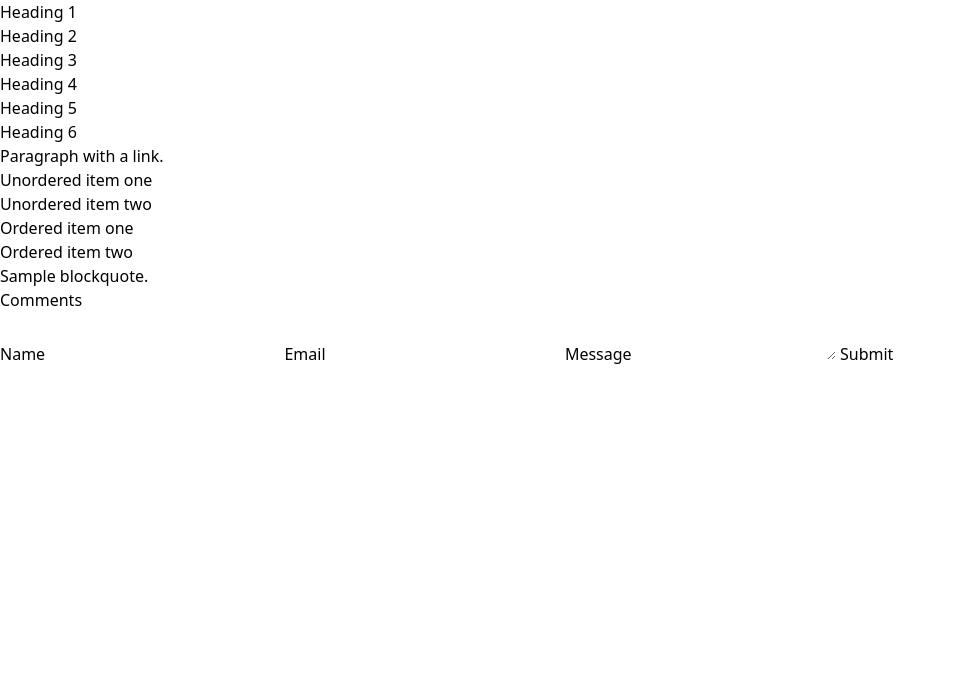
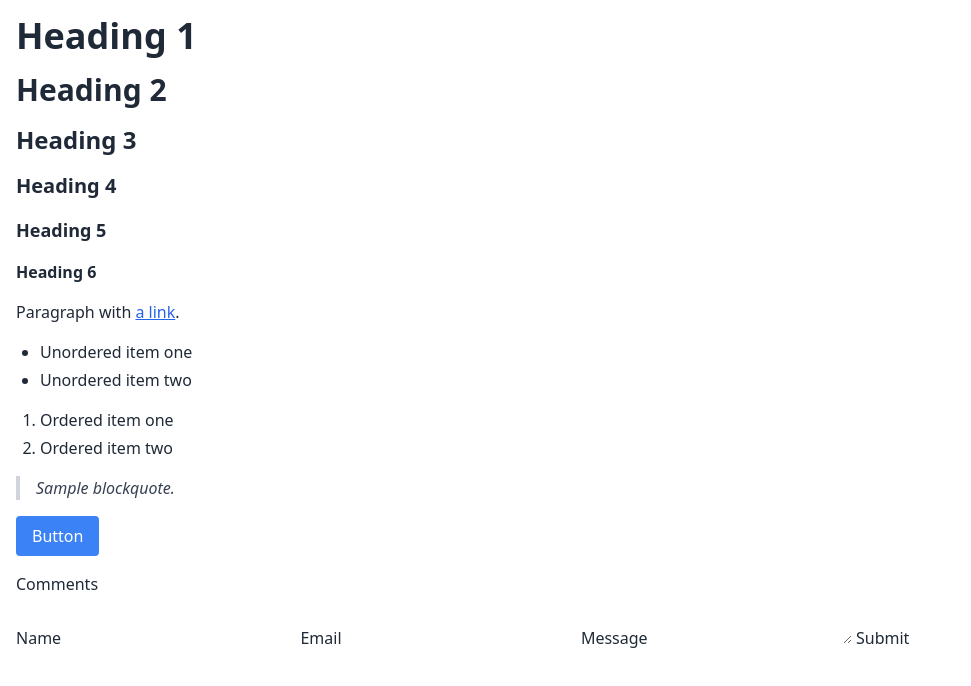
Before and after one commit to pezzos/marko-cms, an Eleventy site: page src/styleguide/index.njk in a window 1280 px wide. Shown: the whole page, without its empty margins (0-971 px from the left). Built offline with nearby package versions, Linux system fonts and the light colour scheme; Eleventy itself is replaced by a stand-in of ours; files that its build step writes are made by us from their sources; what posthtml would draw is missing.

Commit message:
feat(styleguide): document base typography
Add a dedicated style guide page that showcases headings, text elements, lists, blockquotes, and a button with Tailwind utility classes for a consistent typographic baseline.

```diff
--- a/src/styleguide/index.njk
+++ b/src/styleguide/index.njk
@@ -10,23 +10,24 @@ comments: true
     <link rel="stylesheet" href="/assets/main.css">
     <link rel="alternate" type="application/rss+xml" href="/feed.xml">
   </head>
-  <body>
-    <h1>Heading 1</h1>
-    <h2>Heading 2</h2>
-    <h3>Heading 3</h3>
-    <h4>Heading 4</h4>
-    <h5>Heading 5</h5>
-    <h6>Heading 6</h6>
-    <p>Paragraph with <a href="#">a link</a>.</p>
-    <ul>
+  <body class="p-4 space-y-4 font-sans text-gray-800">
+    <h1 class="text-4xl font-bold">Heading 1</h1>
+    <h2 class="text-3xl font-bold">Heading 2</h2>
+    <h3 class="text-2xl font-semibold">Heading 3</h3>
+    <h4 class="text-xl font-semibold">Heading 4</h4>
+    <h5 class="text-lg font-semibold">Heading 5</h5>
+    <h6 class="text-base font-semibold">Heading 6</h6>
+    <p class="text-base">Paragraph with <a class="text-blue-600 underline" href="#">a link</a>.</p>
+    <ul class="list-disc pl-6 space-y-1">
       <li>Unordered item one</li>
       <li>Unordered item two</li>
     </ul>
-    <ol>
+    <ol class="list-decimal pl-6 space-y-1">
       <li>Ordered item one</li>
       <li>Ordered item two</li>
     </ol>
-    <blockquote>Sample blockquote.</blockquote>
+    <blockquote class="border-l-4 border-gray-300 pl-4 italic text-gray-700">Sample blockquote.</blockquote>
+    <button class="px-4 py-2 bg-blue-500 text-white rounded">Button</button>
     {% include "backlinks.njk" %}
     {% if comments %}
       {% include "comments.njk" %}
```
